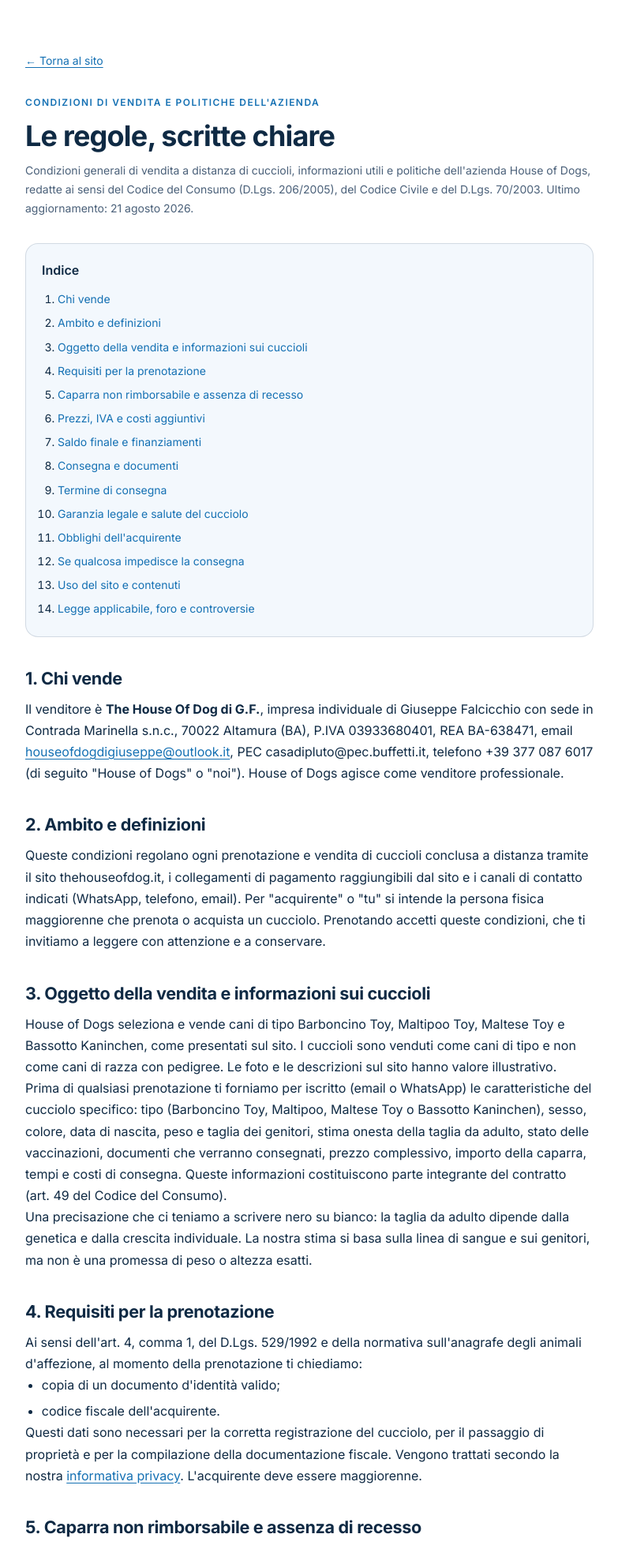
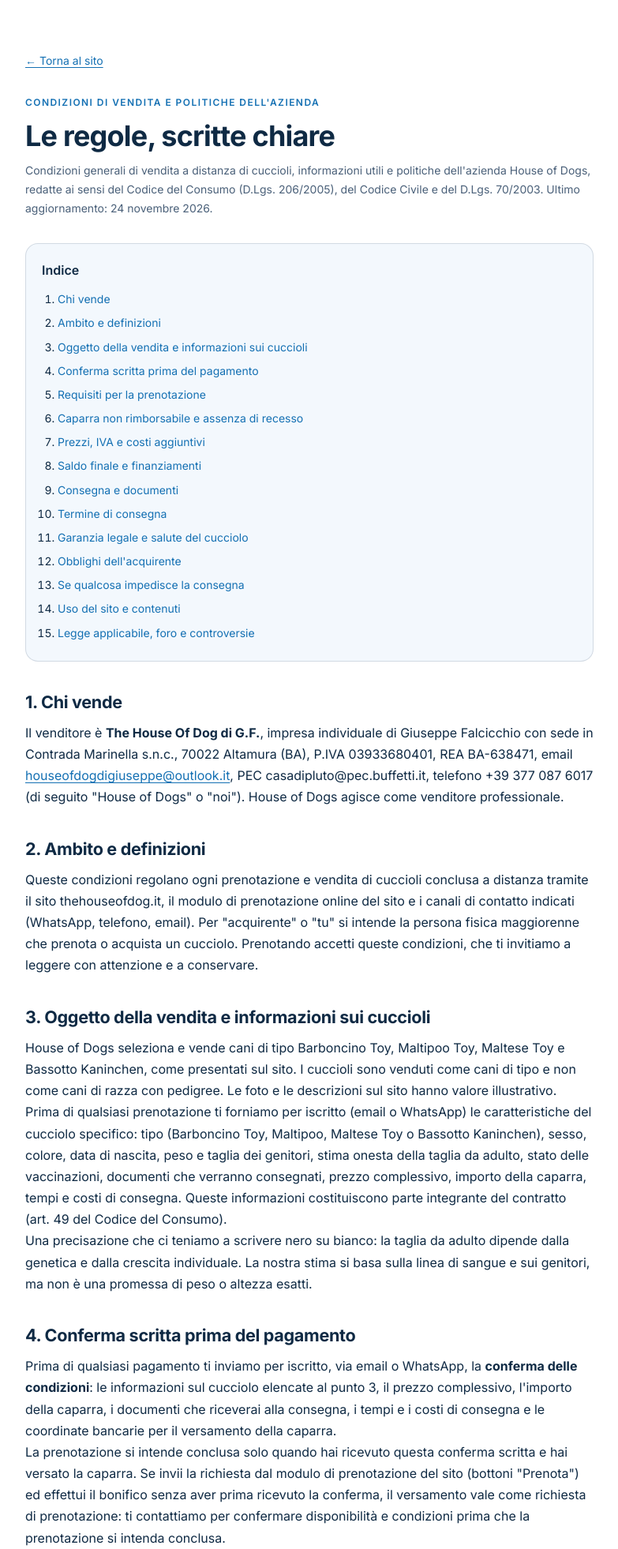
Before and after one commit to AlexTesta00/thehouseofdogs-site, a PHP site: page /termini.php in a window 1280 px wide. Shown: the top 1962 px of the page at 79% size, without its empty margins (248-1031 px from the left). Run offline with PHP 8.4, Linux system fonts and the light colour scheme; some libraries are stand-ins or nearby versions.

Commit message:
docs: align sale terms with online booking and instant bank transfer
Adds the written-confirmation section and replaces payment-link wording
with the booking form; the deposit is paid by instant bank transfer only.

Co-Authored-By: Claude Fable 5.2 <noreply@anthropic.com>

```diff
--- a/site/termini.php
+++ b/site/termini.php
@@ -45,7 +45,7 @@
   <a href="./" class="text-sm underline underline-offset-4" style="color:var(--accent)">← Torna al sito</a>
   <p class="font-monolabel text-xs mt-8" style="color:var(--accent);font-weight:600;letter-spacing:.12em;text-transform:uppercase">CONDIZIONI DI VENDITA E POLITICHE DELL'AZIENDA</p>
   <h1 class="font-display text-4xl mt-3">Le regole, scritte chiare</h1>
-  <p class="mt-3 text-sm" style="color:var(--text-secondary)">Condizioni generali di vendita a distanza di cuccioli, informazioni utili e politiche dell'azienda House of Dogs, redatte ai sensi del Codice del Consumo (D.Lgs. 206/2005), del Codice Civile e del D.Lgs. 70/2003. Ultimo aggiornamento: 21 agosto 2026.</p>
+  <p class="mt-3 text-sm" style="color:var(--text-secondary)">Condizioni generali di vendita a distanza di cuccioli, informazioni utili e politiche dell'azienda House of Dogs, redatte ai sensi del Codice del Consumo (D.Lgs. 206/2005), del Codice Civile e del D.Lgs. 70/2003. Ultimo aggiornamento: 24 novembre 2026.</p>
 
   <nav class="toc mt-8 p-5 rounded-2xl" style="background:var(--panel);border:1px solid rgba(74,96,121,.2)" aria-label="Indice">
     <p class="font-semibold mb-2">Indice</p>
@@ -53,6 +53,7 @@
       <li><a href="#venditore">Chi vende</a></li>
       <li><a href="#ambito">Ambito e definizioni</a></li>
       <li><a href="#oggetto">Oggetto della vendita e informazioni sui cuccioli</a></li>
+      <li><a href="#conferma">Conferma scritta prima del pagamento</a></li>
       <li><a href="#requisiti">Requisiti per la prenotazione</a></li>
       <li><a href="#caparra">Caparra non rimborsabile e assenza di recesso</a></li>
       <li><a href="#prezzi">Prezzi, IVA e costi aggiuntivi</a></li>
@@ -71,26 +72,33 @@
   <p>Il venditore è <strong>The House Of Dog di G.F.</strong>, impresa individuale di Giuseppe Falcicchio con sede in Contrada Marinella s.n.c., 70022 Altamura (BA), P.IVA 03933680401, REA BA-638471, email <a href="mailto:houseofdogdigiuseppe@outlook.it">houseofdogdigiuseppe@outlook.it</a>, PEC casadipluto@pec.buffetti.it, telefono +39 377 087 6017 (di seguito "House of Dogs" o "noi"). House of Dogs agisce come venditore professionale.</p>
 
   <h2 id="ambito">2. Ambito e definizioni</h2>
-  <p>Queste condizioni regolano ogni prenotazione e vendita di cuccioli conclusa a distanza tramite il sito thehouseofdog.it, i collegamenti di pagamento raggiungibili dal sito e i canali di contatto indicati (WhatsApp, telefono, email). Per "acquirente" o "tu" si intende la persona fisica maggiorenne che prenota o acquista un cucciolo. Prenotando accetti queste condizioni, che ti invitiamo a leggere con attenzione e a conservare.</p>
+  <p>Queste condizioni regolano ogni prenotazione e vendita di cuccioli conclusa a distanza tramite il sito thehouseofdog.it, il modulo di prenotazione online del sito e i canali di contatto indicati (WhatsApp, telefono, email). Per "acquirente" o "tu" si intende la persona fisica maggiorenne che prenota o acquista un cucciolo. Prenotando accetti queste condizioni, che ti invitiamo a leggere con attenzione e a conservare.</p>
 
   <h2 id="oggetto">3. Oggetto della vendita e informazioni sui cuccioli</h2>
   <p>House of Dogs seleziona e vende cani di tipo Barboncino Toy, Maltipoo Toy, Maltese Toy e Bassotto Kaninchen, come presentati sul sito. I cuccioli sono venduti come cani di tipo e non come cani di razza con pedigree. Le foto e le descrizioni sul sito hanno valore illustrativo. Prima di qualsiasi prenotazione ti forniamo per iscritto (email o WhatsApp) le caratteristiche del cucciolo specifico: tipo (Barboncino Toy, Maltipoo, Maltese Toy o Bassotto Kaninchen), sesso, colore, data di nascita, peso e taglia dei genitori, stima onesta della taglia da adulto, stato delle vaccinazioni, documenti che verranno consegnati, prezzo complessivo, importo della caparra, tempi e costi di consegna. Queste informazioni costituiscono parte integrante del contratto (art. 49 del Codice del Consumo).</p>
   <p>Una precisazione che ci teniamo a scrivere nero su bianco: la taglia da adulto dipende dalla genetica e dalla crescita individuale. La nostra stima si basa sulla linea di sangue e sui genitori, ma non è una promessa di peso o altezza esatti.</p>
 
-  <h2 id="requisiti">4. Requisiti per la prenotazione</h2>
+  <h2 id="conferma">4. Conferma scritta prima del pagamento</h2>
+  <p>Prima di qualsiasi pagamento ti inviamo per iscritto, via email o WhatsApp, la <strong>conferma delle condizioni</strong>: le informazioni sul cucciolo elencate al punto 3, il prezzo complessivo, l'importo della caparra, i documenti che riceverai alla consegna, i tempi e i costi di consegna e le coordinate bancarie per il versamento della caparra.</p>
+  <p>La prenotazione si intende conclusa solo quando hai ricevuto questa conferma scritta e hai versato la caparra. Se invii la richiesta dal modulo di prenotazione del sito (bottoni "Prenota") ed effettui il bonifico senza aver prima ricevuto la conferma, il versamento vale come richiesta di prenotazione: ti contattiamo per confermare disponibilità e condizioni prima che la prenotazione si intenda conclusa.</p>
+  <p>Conserviamo copia della conferma scritta e ti invitiamo a conservarla anche tu: è il documento che descrive l'accordo tra noi.</p>
+
+  <h2 id="requisiti">5. Requisiti per la prenotazione</h2>
   <p>Ai sensi dell'art. 4, comma 1, del D.Lgs. 529/1992 e della normativa sull'anagrafe degli animali d'affezione, al momento della prenotazione ti chiediamo:</p>
   <ul>
     <li>copia di un documento d'identità valido;</li>
     <li>codice fiscale dell'acquirente.</li>
   </ul>
+  <p>Il modulo di prenotazione online ti chiede nome, cognome, email, telefono, residenza e codice fiscale.</p>
   <p>Questi dati sono necessari per la corretta registrazione del cucciolo, per il passaggio di proprietà e per la compilazione della documentazione fiscale. Vengono trattati secondo la nostra <a href="privacy.php">informativa privacy</a>. L'acquirente deve essere maggiorenne.</p>
 
-  <h2 id="caparra">5. Caparra non rimborsabile e assenza di recesso</h2>
-  <p>Le somme versate tramite il bottone "Prenota" costituiscono una <strong>caparra di prenotazione</strong> e vengono imputate al prezzo complessivo del cucciolo. La prenotazione è un impegno reciproco: dal momento in cui versi la caparra, House of Dogs ferma il cucciolo per te, rinuncia ad altre richieste per lo stesso cucciolo e organizza visite veterinarie, documenti e consegna.</p>
+  <h2 id="caparra">6. Caparra non rimborsabile e assenza di recesso</h2>
+  <p>Le somme versate a seguito della prenotazione online (bottone "Prenota") costituiscono una <strong>caparra di prenotazione</strong> e vengono imputate al prezzo complessivo del cucciolo. La prenotazione è un impegno reciproco: dal momento in cui versi la caparra, House of Dogs ferma il cucciolo per te, rinuncia ad altre richieste per lo stesso cucciolo e organizza visite veterinarie, documenti e consegna.</p>
+  <p>La caparra si versa con <strong>bonifico bancario istantaneo</strong> sulle coordinate indicate nella pagina della prenotazione e nell'email di riepilogo, riportando nella causale il solo codice di prenotazione. <strong>Non sono accettati bonifici ordinari: la caparra va versata solo con bonifico istantaneo.</strong></p>
   <p class="warn">Una volta versata la caparra non è previsto alcun diritto di recesso e la caparra non è rimborsabile. In caso di rinuncia all'acquisto, per qualsiasi motivo, viene applicata una penale pari all'importo versato fino a quel momento.</p>
   <p>House of Dogs non riconosce alcun diritto di ripensamento convenzionale. Prima di versare la caparra ti invitiamo quindi a leggere con attenzione la conferma scritta delle condizioni e a chiederci qualsiasi chiarimento: rispondiamo a tutto, anche alle domande scomode. Restano in ogni caso fermi i diritti riconosciuti al consumatore da norme inderogabili di legge.</p>
 
-  <h2 id="prezzi">6. Prezzi, IVA e costi aggiuntivi</h2>
+  <h2 id="prezzi">7. Prezzi, IVA e costi aggiuntivi</h2>
   <ul>
     <li>I prezzi dei cuccioli comunicati sono da intendersi <strong>IVA esclusa (al 22%)</strong>, che verrà applicata in fattura. L'importo complessivo viene adeguato secondo la normativa fiscale vigente.</li>
     <li>Il prezzo include tutti i servizi standard legati alla cessione del cucciolo: microchip e iscrizione all'anagrafe canina, libretto sanitario con le vaccinazioni e le sverminazioni effettuate fino alla consegna, visita veterinaria pre-consegna e accordo di vendita scritto. Il certificato di tipo (Barboncino Toy, Maltipoo, Maltese Toy o Bassotto Kaninchen) in prima origine non è compreso nel prezzo: si specifica che la richiesta deve essere fatta dal cliente e che eventuali costi saranno a carico del cliente.</li>
@@ -98,7 +106,7 @@
     <li>Spese aggiuntive come trasporto e gestione documentale non sono comprese nel prezzo e vengono comunicate separatamente, sempre prima della prenotazione.</li>
   </ul>
 
-  <h2 id="saldo">7. Saldo finale e finanziamenti</h2>
+  <h2 id="saldo">8. Saldo finale e finanziamenti</h2>
   <p>Il saldo finale può essere effettuato:</p>
   <ul>
     <li>con <strong>bonifico bancario</strong> o pagamento elettronico tracciabile;</li>
@@ -107,7 +115,7 @@
   <p class="warn">Tutti i finanziamenti sono soggetti ad approvazione da parte della finanziaria. In caso di rifiuto del finanziamento, la caparra versata viene trattenuta anche se l'acquisto non si conclude. Se scegli di pagare tramite una finanziaria convenzionata, le commissioni e i costi del finanziamento vengono addebitati al cliente, secondo le condizioni comunicate dalla finanziaria prima della sottoscrizione.</p>
   <p>La richiesta di finanziamento va presentata con anticipo sufficiente rispetto alla data di consegna: il cucciolo viene consegnato solo a saldo completato o a finanziamento approvato ed erogato.</p>
 
-  <h2 id="consegna">8. Consegna e documenti</h2>
+  <h2 id="consegna">9. Consegna e documenti</h2>
   <ul>
     <li>I cuccioli vengono consegnati <strong>mai prima dei 60 giorni di vita</strong> (o del termine superiore previsto dalla normativa regionale applicabile), dopo il primo ciclo vaccinale e la visita veterinaria.</li>
     <li>Puoi ritirare il cucciolo in sede, previo appuntamento, oppure richiedere la <strong>consegna a domicilio in tutta Italia</strong>, effettuata a mano: il cucciolo viaggia accompagnato, nel rispetto del suo benessere e della normativa sul trasporto degli animali.</li>
@@ -116,10 +124,10 @@
     <li>Il rischio di perimento del cucciolo passa a te con la consegna materiale. Se non fosse possibile effettuare la consegna nel giorno concordato per causa a te imputabile, concorderemo una nuova data; i costi documentati del secondo viaggio sono a tuo carico.</li>
   </ul>
 
-  <h2 id="termine">9. Termine di consegna</h2>
+  <h2 id="termine">10. Termine di consegna</h2>
   <p>Il cucciolo viene consegnato entro un <strong>termine massimo di 20 giorni, e non oltre, dalla data di completamento del saldo finale</strong>.</p>
 
-  <h2 id="garanzia">10. Garanzia legale e salute del cucciolo</h2>
+  <h2 id="garanzia">11. Garanzia legale e salute del cucciolo</h2>
   <p>Al cucciolo si applica la <strong>garanzia legale di conformità</strong> prevista dagli artt. 128-135 del Codice del Consumo, della durata di due anni dalla consegna, per i difetti esistenti al momento della consegna. Nel caso di un animale, per difetto di conformità si intendono in particolare patologie preesistenti alla consegna, accertate da un medico veterinario.</p>
   <ul>
     <li>Ti consigliamo di far visitare il cucciolo dal tuo veterinario di fiducia <strong>entro 7 giorni dalla consegna</strong>: è la verifica più utile per entrambi, e ti chiediamo di segnalarci subito qualsiasi rilievo.</li>
@@ -129,22 +137,22 @@
   </ul>
   <p>Per attivare la garanzia scrivici descrivendo il problema e allegando la documentazione veterinaria. Restiamo a disposizione, per tutta la vita del cane, per consigli su alimentazione, crescita e gestione.</p>
 
-  <h2 id="obblighi">11. Obblighi dell'acquirente</h2>
+  <h2 id="obblighi">12. Obblighi dell'acquirente</h2>
   <ul>
-    <li>Essere maggiorenne e fornire dati veritieri e completi, compresi documento d'identità e codice fiscale (punto 4).</li>
+    <li>Essere maggiorenne e fornire dati veritieri e completi, compresi documento d'identità e codice fiscale (punto 5).</li>
     <li><strong>Il saldo va completato interamente prima della consegna</strong> del cucciolo.</li>
     <li>Completare il passaggio di proprietà presso l'anagrafe canina nei termini di legge, sostenendone i costi, e mantenere aggiornati i propri dati.</li>
     <li>Garantire al cucciolo cure, alimentazione, controlli veterinari e condizioni di vita adeguate, nel rispetto della normativa sulla tutela degli animali (tra cui la Legge 189/2004).</li>
     <li>Non cedere il cucciolo a terzi nei primi mesi senza prima avvisarci: se per qualsiasi motivo non potessi più tenerlo, preferiamo aiutarti a trovare la soluzione migliore per lui.</li>
   </ul>
 
-  <h2 id="impossibilita">12. Se qualcosa impedisce la consegna</h2>
+  <h2 id="impossibilita">13. Se qualcosa impedisce la consegna</h2>
   <p>Se prima della consegna il cucciolo prenotato dovesse ammalarsi, risultare non idoneo alla cessione o venire a mancare, te lo comunichiamo subito e puoi scegliere tra la restituzione integrale di quanto versato <strong>(caparra esclusa)</strong>, entro 14 giorni, e la prenotazione di un altro cucciolo di pari valore, con conguaglio se necessario. Lo stesso vale per eventi di forza maggiore che rendano impossibile la consegna.</p>
 
-  <h2 id="sito">13. Uso del sito e contenuti</h2>
-  <p>I testi, le foto e il marchio presenti sul sito sono di House of Dogs e non possono essere copiati o riutilizzati senza autorizzazione scritta. Le foto dei cuccioli nelle schede dei tipi sono reali; il video e le immagini di apertura sono contenuti generati digitalmente a scopo illustrativo. Le informazioni sul sito possono essere aggiornate in qualsiasi momento; la disponibilità dei cuccioli viene sempre confermata nel contatto diretto. Il sito presenta i cuccioli, raccoglie richieste di contatto e rimanda alle pagine di pagamento: le prenotazioni sono concluse secondo le presenti condizioni.</p>
+  <h2 id="sito">14. Uso del sito e contenuti</h2>
+  <p>I testi, le foto e il marchio presenti sul sito sono di House of Dogs e non possono essere copiati o riutilizzati senza autorizzazione scritta. Le foto dei cuccioli nelle schede dei tipi sono reali; il video e le immagini di apertura sono contenuti generati digitalmente a scopo illustrativo. Le informazioni sul sito possono essere aggiornate in qualsiasi momento; la disponibilità dei cuccioli viene sempre confermata nel contatto diretto. Il sito presenta i cuccioli e raccoglie richieste di contatto e di prenotazione: le prenotazioni sono concluse secondo le presenti condizioni.</p>
 
-  <h2 id="legge">14. Legge applicabile, foro e controversie</h2>
+  <h2 id="legge">15. Legge applicabile, foro e controversie</h2>
   <p>Queste condizioni sono regolate dalla legge italiana. Per ogni controversia con un consumatore è competente il giudice del luogo di residenza o domicilio del consumatore, se situato in Italia (art. 66-bis del Codice del Consumo). Prima di rivolgersi al giudice, le parti si impegnano a cercare una soluzione amichevole; il consumatore può inoltre rivolgersi a un organismo di risoluzione alternativa delle controversie (ADR) ai sensi degli artt. 141 e seguenti del Codice del Consumo. Nulla in queste condizioni limita i diritti inderogabili riconosciuti al consumatore dalla legge.</p>
 
   <p class="mt-8 italic text-center font-medium" style="color:var(--text-secondary)">"Scegliere House of Dogs significa affidarsi a esperienza, trasparenza e amore per ciò che facciamo: accompagniamo ogni famiglia nel percorso di scelta e accoglienza del cucciolo perfetto."</p>
```
